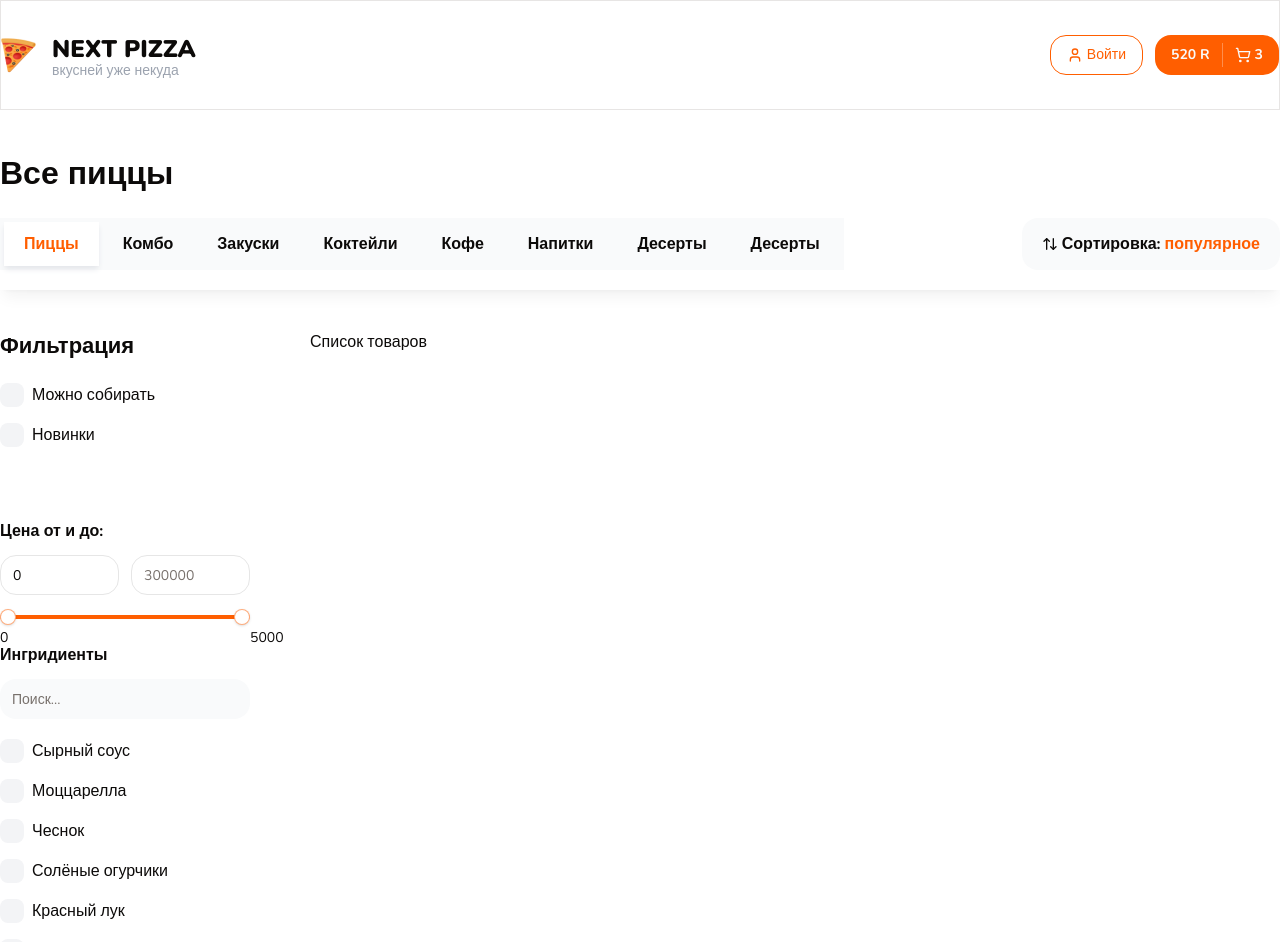
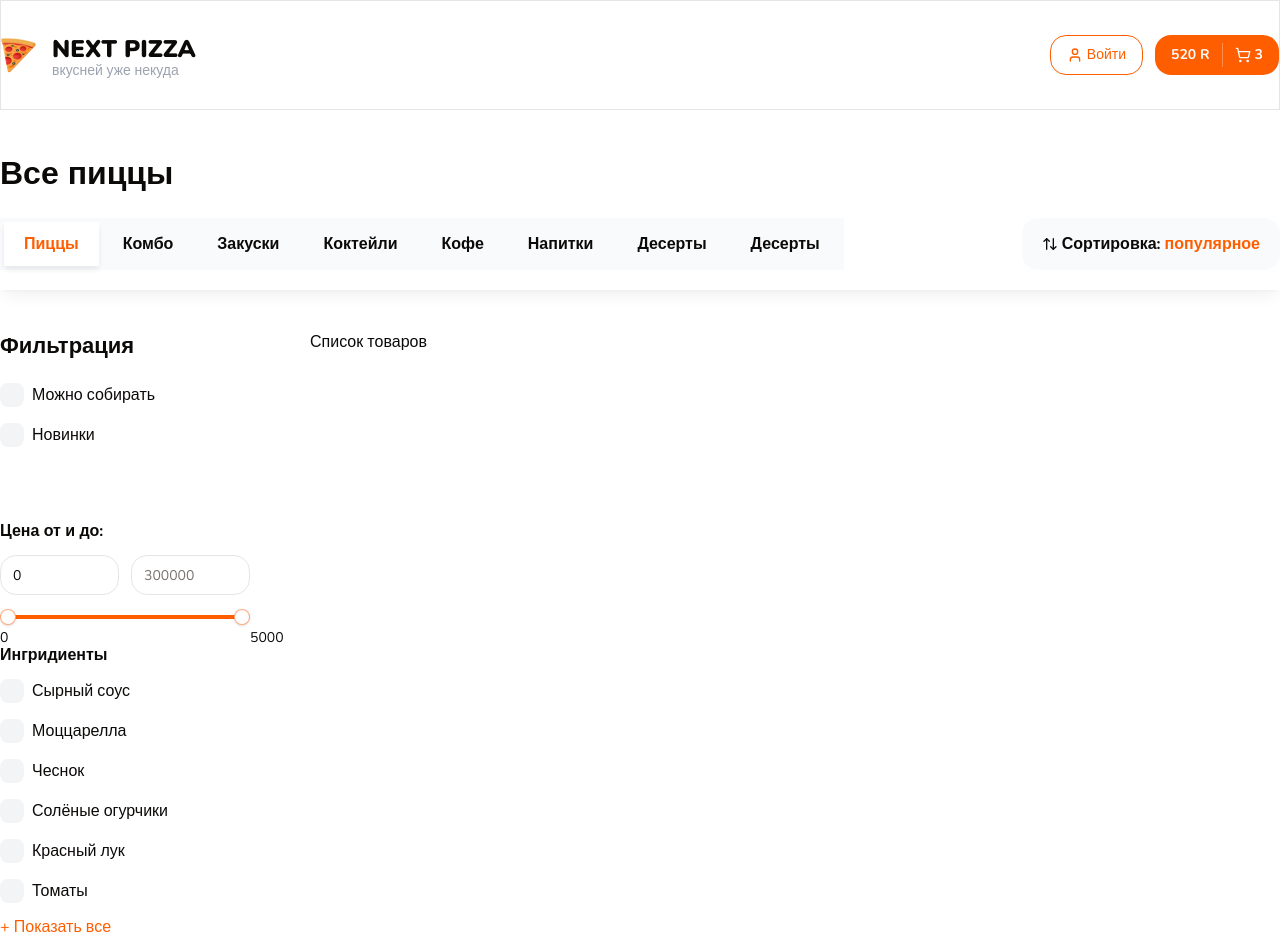
Before and after one commit to it-spectre-ru/next-pizza, a Next.js app: page / in a window 1280 px wide. Shown: the top 942 px of the page. Built offline with nearby package versions, Linux system fonts and the light colour scheme.

Commit message:
show / hidden list filters

```diff
--- a/components/shared/checkbox-filters-group.tsx
+++ b/components/shared/checkbox-filters-group.tsx
@@ -9,7 +9,7 @@
 interface Props {
   title: string;
   items: Item[];
-  defaultItems?: Item[];
+  defaultItems: Item[];
   limit?: number;
   searchInputPlaceholder?: string;
   onChange?: (values: string[]) => void;
@@ -27,16 +27,23 @@
   onChange,
   defaultValue
 }) => {
+
+  const [showAll, setShowAll] = React.useState(false);
+
+  const list = showAll ? items : defaultItems?.slice(0, limit);
+
   return (
     <div className={className}>
       <p className='font-bold mb-3'>{title}</p>
 
-      <div className="mb-5">
-        <Input placeholder={searchInputPlaceholder} className="bg-gray-50 border-none" />
-      </div>
+      {showAll && (
+        <div className="mb-5">
+          <Input placeholder={searchInputPlaceholder} className="bg-gray-50 border-none" />
+        </div>
+      )}
 
       <div className="flex flex-col gap-4 max-h-96 pr-2 overflow-auto scrollbar">
-        {items.map((item, index) => (
+        {list.map((item, index) => (
           <FilterCheckbox
             key={index}
             text={item.text}
@@ -48,6 +55,16 @@
         ))}
       </div>
 
+      {
+        items.length > limit && (
+          <div className={showAll ? 'border-t border-t-neutral-100 mt-4' : ''}>
+            <button onClick={() => setShowAll(!showAll)} className='text-primary mt-3'>
+              {showAll ? 'Скрыть' : '+ Показать все'}
+            </button>
+          </div>
+        )
+      }
+
     </div>
   );
 }
--- a/components/shared/filters.tsx
+++ b/components/shared/filters.tsx
@@ -50,6 +50,12 @@
           { text: 'Солёные огурчики', value: '4' },
           { text: 'Красный лук', value: '5' },
           { text: 'Томаты', value: '6' },
+          { text: 'Сырный соус', value: '1' },
+          { text: 'Моццарелла', value: '2' },
+          { text: 'Чеснок', value: '3' },
+          { text: 'Солёные огурчики', value: '4' },
+          { text: 'Красный лук', value: '5' },
+          { text: 'Томаты', value: '6' },
         ]}
       />
     </div>
```
